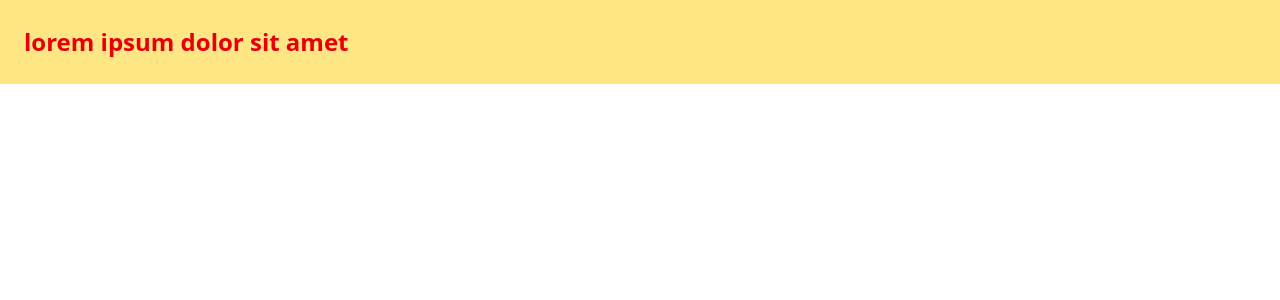
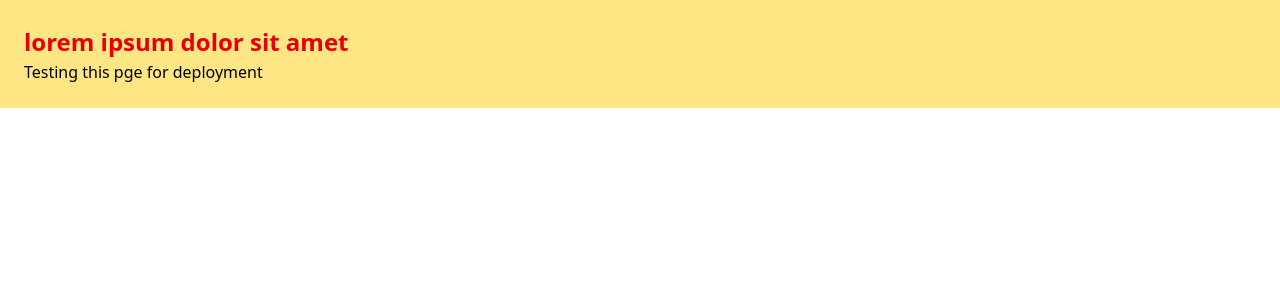
Before and after one commit to Shahzaib00721/test, a Next.js app: page / in a window 1280 px wide. Shown: the top 300 px of the page. Built offline with nearby package versions, Linux system fonts and the light colour scheme.

Commit message:
added text field

```diff
--- a/src/app/components/NewNavbar.jsx
+++ b/src/app/components/NewNavbar.jsx
@@ -4,6 +4,7 @@ export const NewNavbar = () => {
   return (
     <div className='p-6 bg-amber-200'>
         <p className='text-[24px] text-red-600 font-bold'>lorem ipsum dolor sit amet</p>
+        <p>Testing this pge for deployment</p>
     </div>
   )
 }
```
